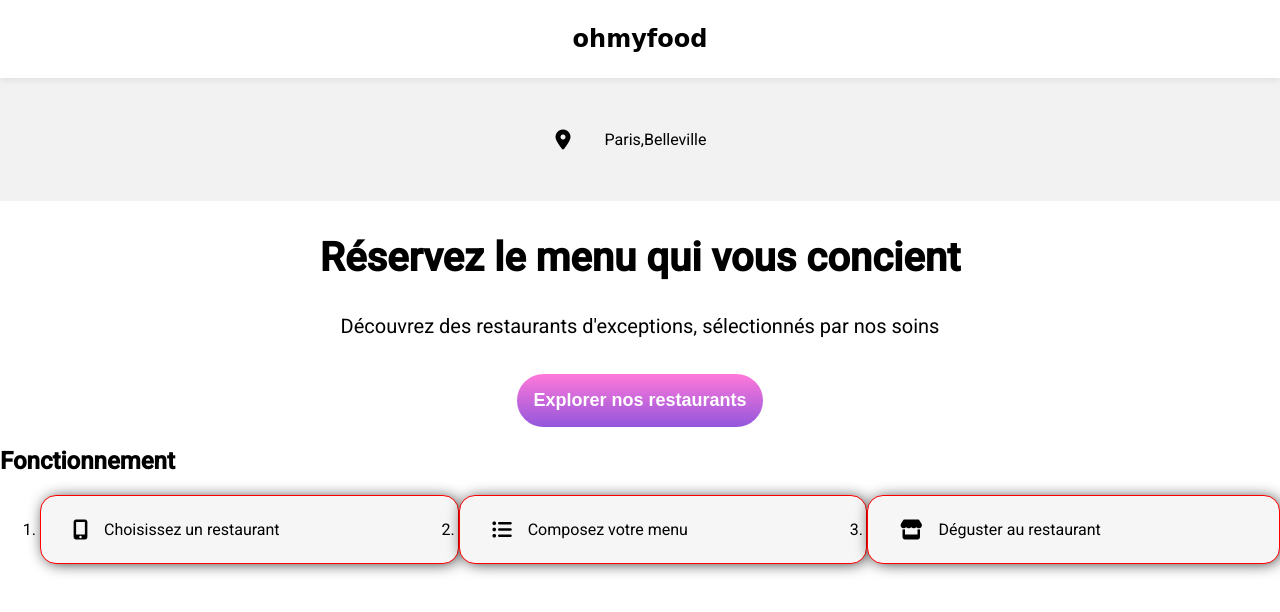
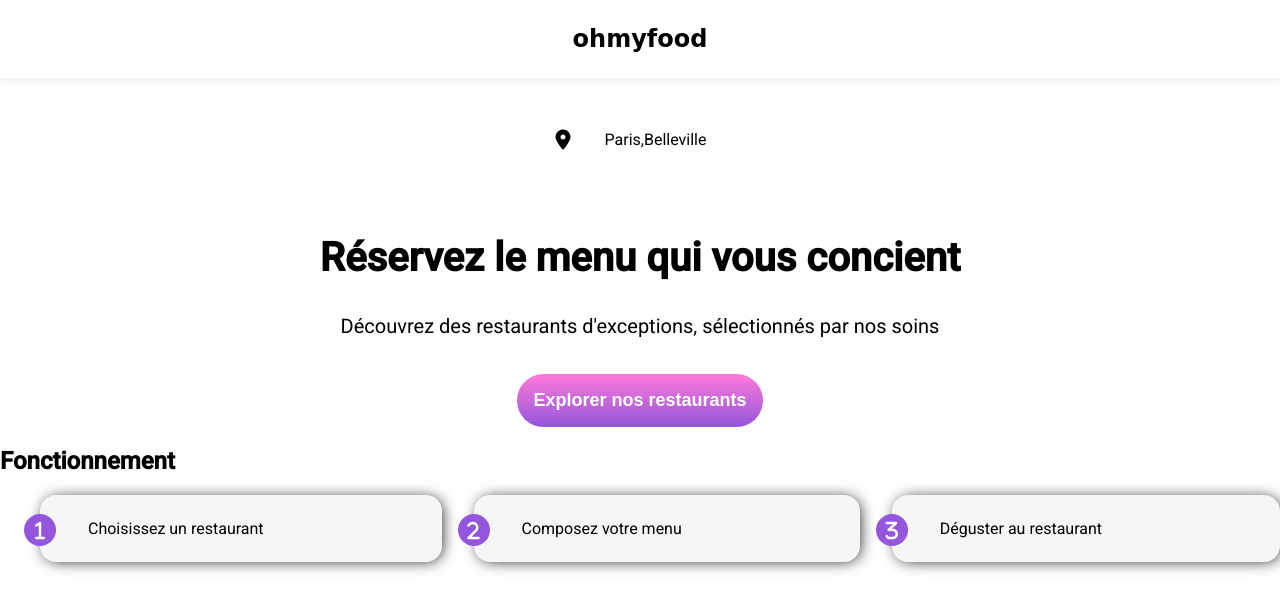
Before and after one commit to alpha-kansagui/ohmyfood, a website: page Index.html in a window 1280 px wide. Drawn offline with Linux system fonts and the light colour scheme; a web font is replaced by a local one.

Commit message:
barre de fonctionnement

```diff
--- a/sass/base/_base.scss
+++ b/sass/base/_base.scss
@@ -0,0 +1,9 @@
+*,
+::before,
+::after {
+  box-sizing: border-box;
+}
+body {
+  margin: 0px;
+  font-family: "Roboto", sans-serif;
+}
--- a/sass/layout/_header.scss
+++ b/sass/layout/_header.scss
@@ -0,0 +1,8 @@
+/*Header*/
+.logo {
+  font-family: Shrikhand, cursive;
+  text-align: center;
+  box-shadow: 0px 0px 8px 1px rgba(0, 0, 0, 0.1);
+  padding: 5px;
+  position: relative;
+}
--- a/sass/layout/_main.scss
+++ b/sass/layout/_main.scss
@@ -0,0 +1,76 @@
+/*Main*/
+.localisation {
+  display: flex;
+  justify-content: center;
+  align-items: center;
+  gap: 16px;
+  background-color: arrierePlan-gris;
+  padding: 18px;
+}
+/*Section*/
+.exploration {
+  text-align: center;
+
+  h1 {
+    font-size: 40px;
+  }
+  p {
+    font-size: 20px;
+  }
+  button {
+    color: white;
+    font-weight: bold;
+    background-image: linear-gradient(to top, #9356dc, #ff79da);
+    font-size: 18px;
+    padding: 16px;
+    border-radius: 32px;
+    border: none;
+    box-shadow: 2px 1px 16px -3px;
+    transition: transforme 200ms;
+    margin-top: 16px;
+  }
+  button:hover {
+    transform: scale(1.02);
+    opacity: 0.9;
+  }
+}
+/*fonctionnement*/
+.fonction {
+  counter-reset: section;
+  & ol {
+    display: flex;
+    gap: 32px;
+    @media (max-width: 768) {
+      flex-direction: column;
+    }
+  }
+  & li {
+    /*position: relative;*/
+    & ::before {
+      content: counter(section);
+      counter-increment: section;
+      color: white;
+      background-color: #9356dc;
+      width: 32px;
+      height: 32px;
+      display: grid;
+      place-items: center;
+      border-radius: 50%;
+      position: absolute;
+      bottom: 16px;
+      left: -16px;
+    }
+    list-style-type: none;
+    background-color: #f6f6f6;
+    padding: 24px 32px;
+    flex-grow: 1;
+    border-radius: 16px;
+    box-shadow: 2px 1px 16px -3px #000;
+    &:hover {
+      transform: scale(1.02);
+    }
+    & i.fas {
+      margin-right: 16px;
+    }
+  }
+}
--- a/sass/scss/styles.scss
+++ b/sass/scss/styles.scss
@@ -1,9 +1,3 @@
-/*
-@import ".sass/utils/mixins";
-@import ".sass/base/typography";
-@import ".sass/layout/main";
-@import ".sass/layout/footer";
-*/
 @import "../utils/fonctions";
 @import "../utils/mixins";
 @import "../utils/variables";
@@ -16,94 +10,4 @@
 @import "../pages/mobile";
 @import "../pages/tablette";
 @import "../pages/desktop";
-
 @import url("https://fonts.googleapis.com/css2?family=Raleway:wght@100;400&family=Roboto:wght@300;400;500&family=Shrikhand&display=swap");
-
-*,
-::before,
-::after {
-  box-sizing: border-box;
-}
-.couleur-primaire {
-  color: #9356dc;
-}
-.couleur-secondaire {
-  color: #ff79da;
-}
-.couleur-tertiaire {
-  color: #99e2d0;
-}
-.arrierePlan-gris {
-  background-color: #f2f2f2;
-}
-body {
-  margin: 0px;
-  font-family: "Roboto", sans-serif;
-}
-/*Header*/
-.logo {
-  font-family: Shrikhand, cursive;
-  text-align: center;
-  box-shadow: 0px 0px 8px 1px rgba(0, 0, 0, 0.1);
-  padding: 5px;
-  position: relative;
-}
-/*Main*/
-.localisation {
-  display: flex;
-  justify-content: center;
-  align-items: center;
-  gap: 16px;
-  background-color: arrierePlan-gris;
-  padding: 18px;
-}
-/*Section*/
-.exploration {
-  text-align: center;
-
-  h1 {
-    font-size: 40px;
-  }
-  p {
-    font-size: 20px;
-  }
-  button {
-    color: white;
-    font-weight: bold;
-    background-image: linear-gradient(to top, #9356dc, #ff79da);
-    font-size: 18px;
-    padding: 16px;
-    border-radius: 32px;
-    border: none;
-    box-shadow: 2px 1px 16px -3px;
-    transition: transforme 200ms;
-    margin-top: 16px;
-  }
-  button:hover {
-    transform: scale(1.02);
-    opacity: 0.9;
-  }
-}
-/*fonctionnement*/
-.fonction {
-  & ol {
-    display: flex;
-    @media (max-width: 768) {
-      flex-direction: column;
-    }
-  }
-  & li {
-    background-color: #f6f6f6;
-    padding: 24px 32px;
-    border: 1px solid red;
-    flex-grow: 1;
-    border-radius: 16px;
-    box-shadow: 2px 1px 16px -3px #000;
-    &:hover {
-      transform: scale(1.02);
-    }
-    & i.fas {
-      margin-right: 16px;
-    }
-  }
-}
```
Also changed, not shown: sass/css/styles.css, 1 other file.
